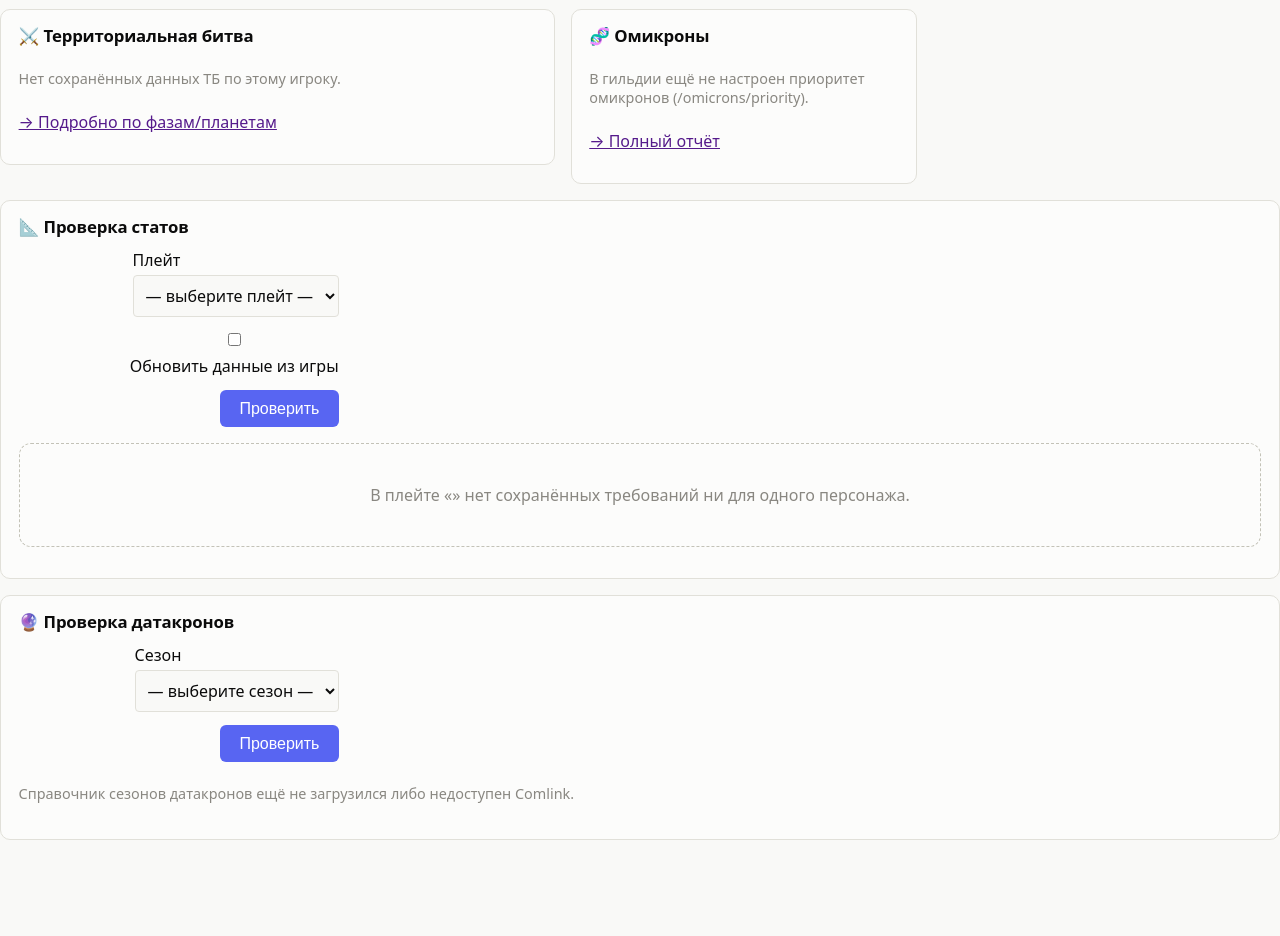
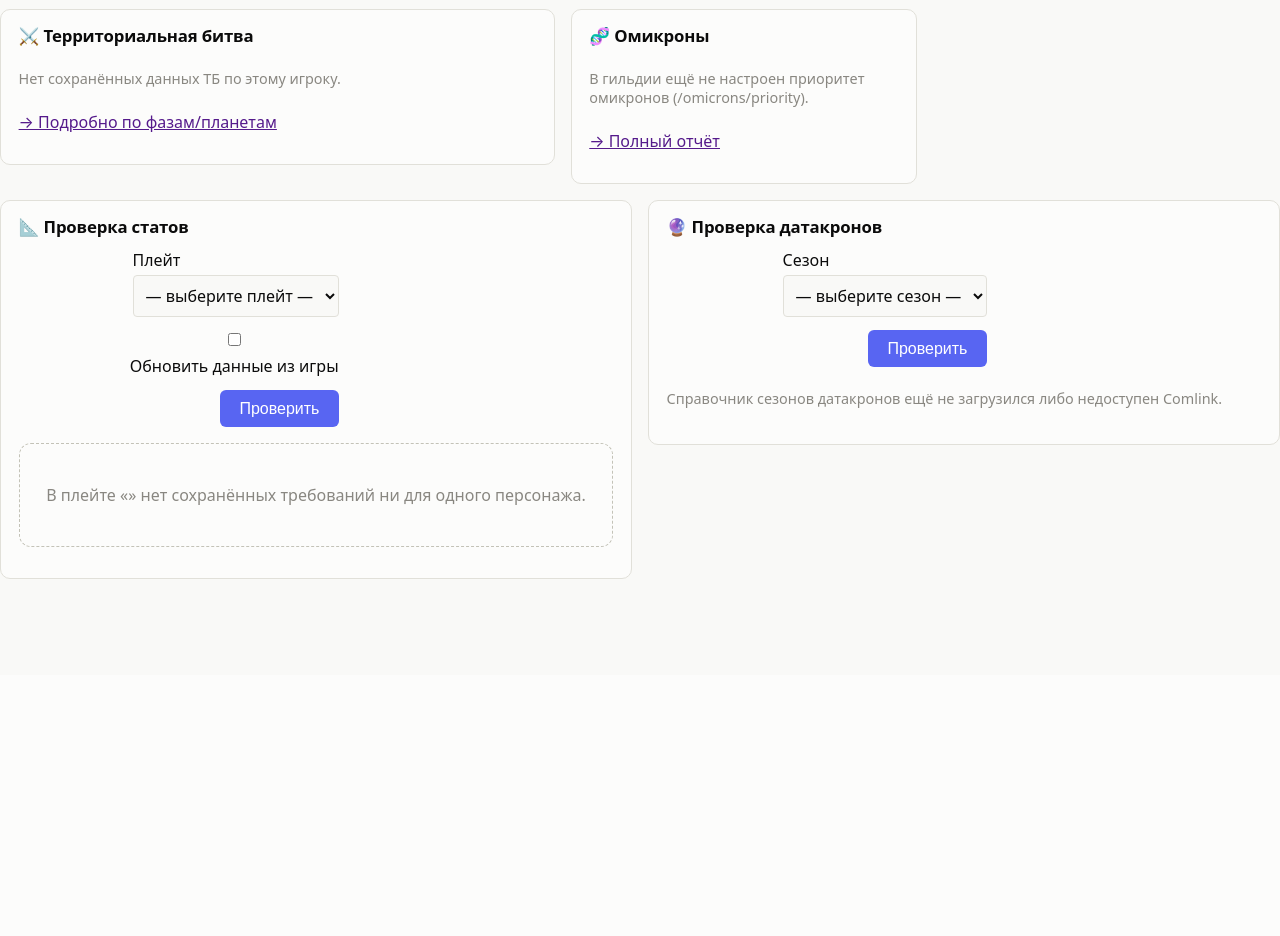
Before and after one commit to NickitaCh/ac_droidec, a FastAPI app: template web/templates/player_card.html in a window 1280 px wide. Shown: the part 483-1419 px from the top of the page. After the commit the page ends 1062 px from the top, so only its background shows below. Run offline with FastAPI, Linux system fonts and the light colour scheme; the template is opened without the code that fills it, so the values that code supplies are empty; parts of the project's set-up code (start-up, migrations or seed data) failed here and were passed over.

Commit message:
карточка игрока: статы/датакроны в два столбца, сохранение последнего выбора
Статы и датакроны теперь бок о бок (widget-cols-even) вместо каждого на
всю ширину отдельной строкой — было слишком много пустого места, когда
показана только форма выбора.

Последний выбранный плейт/сезон и результат проверки теперь переживают
рефреш и видны любому офицеру, открывшему карточку — persist через
bot_state (тот же механизм, что уже хранит фингерпринт ТБ-отчёта),
ключ per-ally_code. Явная отправка формы перезаписывает сохранённое
значение; голое открытие /player/<код> читает его и сразу пересчитывает
(не замороженный текст с прошлого раза, а актуальный live-чек под
тем же выбором).

Co-Authored-By: Claude Sonnet 5 <noreply@anthropic.com>
Claude-Session: https://claude.ai/code/session_01H1Wv2DQgbanZXSww63Rmaj

```diff
--- a/web/routes/guild_dashboard.py
+++ b/web/routes/guild_dashboard.py
@@ -1410,20 +1410,34 @@ async def player_card(request: Request, ally_code: str, user: dict = Depends(req
     if card is None:
         raise HTTPException(status_code=404, detail=f"Игрок с кодом союзника «{ally_code}» не найден в составе гильдии")
 
-    # ---- Статы: выпадашка из уже сохранённых плейтов, результат "прилипает" через
-    # query-параметр ?plate= (обычный GET-редирект на себя же — тот же паттерн, что
-    # /stats-check), пока не отправлена форма заново (в т.ч. с тем же плейтом, если
-    # нажали "Проверить" повторно за счёт ?force_refresh=1). ----
+    # ---- Статы: выпадашка из уже сохранённых плейтов. Последний выбор + его результат
+    # переживают рефреш и видны любому другому офицеру, открывшему эту же карточку —
+    # persist через bot_state (guild_id-скоуп уже встроен в get/set_bot_state, ключ
+    # дополнительно несёт ally_code, т.к. состояние своё у каждой карточки). Явная отправка
+    # формы (ключ "plate" ЕСТЬ в query, даже пустой — значит выбрали "— выберите —") эту
+    # память перезаписывает; открытие страницы без параметров ("голый" /player/<код>) —
+    # читает её и сразу пересчитывает, чтобы показать актуальные данные под сохранённым
+    # выбором, а не замороженный текст с прошлого раза.
     stats_plates = database.get_all_stat_requirement_plates(guild_id=guild_id)
-    selected_plate = request.query_params.get("plate") or ""
+    stats_state_key = f"player_card_stats_plate:{ally_code}"
+    if "plate" in request.query_params:
+        selected_plate = request.query_params.get("plate") or ""
+        database.set_bot_state(stats_state_key, selected_plate, guild_id=guild_id)
+    else:
+        selected_plate = database.get_bot_state(stats_state_key, guild_id=guild_id) or ""
     force_refresh = request.query_params.get("force_refresh") == "1"
     stats_result = None
     if selected_plate:
         stats_result = await _run_player_stats_check(guild_id, ally_code, card.player_name, selected_plate, force_refresh)
 
-    # ---- Датакроны: тот же принцип, сезон вместо плейта, "прилипает" через ?season=. ----
+    # ---- Датакроны: тот же принцип (сохранённый сезон вместо плейта). ----
     datacron_seasons = []
-    selected_season = request.query_params.get("season") or ""
+    datacron_state_key = f"player_card_datacron_season:{ally_code}"
+    if "season" in request.query_params:
+        selected_season = request.query_params.get("season") or ""
+        database.set_bot_state(datacron_state_key, selected_season, guild_id=guild_id)
+    else:
+        selected_season = database.get_bot_state(datacron_state_key, guild_id=guild_id) or ""
     datacron_result = None
     catalog = await _safe_datacron_catalog()
     if catalog:
--- a/web/static/style.css
+++ b/web/static/style.css
@@ -370,10 +370,21 @@ select { background: var(--page); }
 .wc-r1c1 { grid-column: 1; grid-row: 1; }
 .wc-r1c2 { grid-column: 2; grid-row: 1; }
 .wc-wide { grid-column: 1 / -1; }
+/* Статы/Датакроны на карточке игрока (web/templates/player_card.html) — равные
+   половины на всю ширину блока (.wc-wide), а не каждый на всю ширину отдельной
+   строкой: оба по большей части показывают только форму выбора, пустого места
+   от полноширинных панелей было слишком много (запрос пользователя). */
+.widget-cols-even {
+    display: grid;
+    grid-template-columns: 1fr 1fr;
+    align-items: start;
+    gap: 1em;
+}
 @media (max-width: 60em) {
     .dashboard-grid { grid-template-columns: 1fr; }
     .widget-secondary { grid-column: 1; }
     .widget-cols { grid-template-columns: 1fr; }
+    .widget-cols-even { grid-template-columns: 1fr; }
     /* На мобильном грид — 1 колонка, явные grid-column по столбцам больше не
        нужны — сбрасываем на естественный порядок появления в DOM. */
     .widget-cols > .widget, .widget-cols > .widget-stack { grid-column: 1; }
--- a/web/templates/player_card.html
+++ b/web/templates/player_card.html
@@ -158,7 +158,8 @@
             <p><a href="{{ card.omicron_report_url }}">→ Полный отчёт</a></p>
         </div>
 
-        <div class="widget wc-wide">
+        <div class="wc-wide widget-cols-even">
+        <div class="widget">
             <div class="widget-header">
                 <h2>📐 Проверка статов</h2>
             </div>
@@ -221,7 +222,7 @@
             {% endif %}
         </div>
 
-        <div class="widget wc-wide">
+        <div class="widget">
             <div class="widget-header">
                 <h2>🔮 Проверка датакронов</h2>
             </div>
@@ -310,5 +311,6 @@
                 {% endfor %}
             {% endif %}
         </div>
+        </div>
     </div>
 {% endblock %}
```
